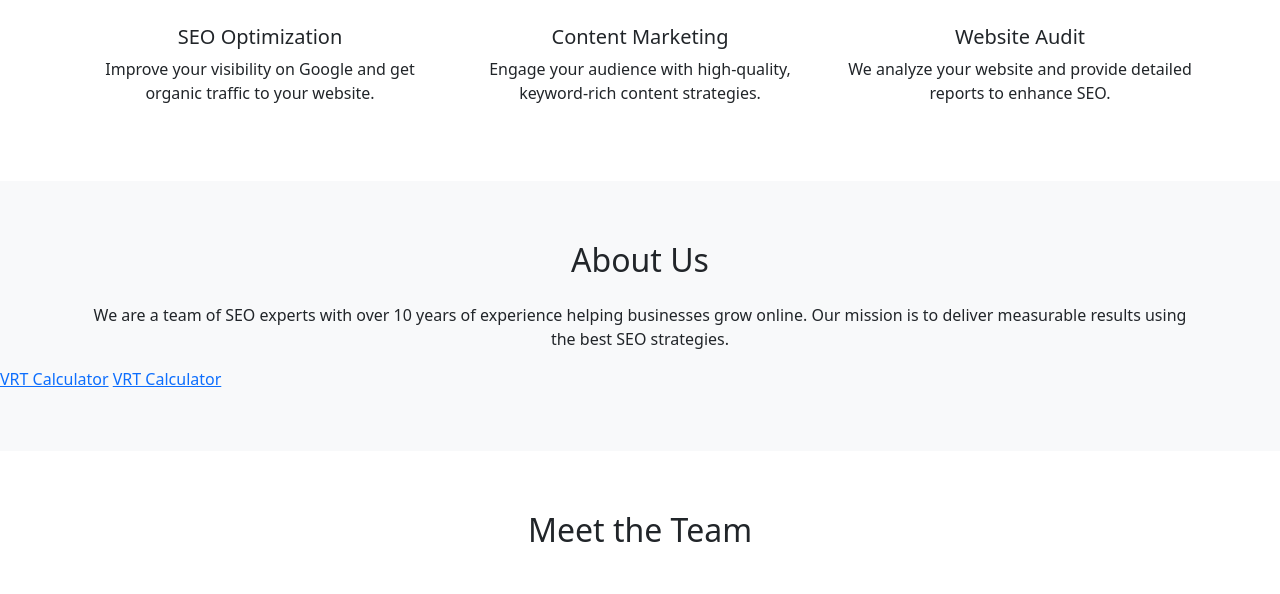
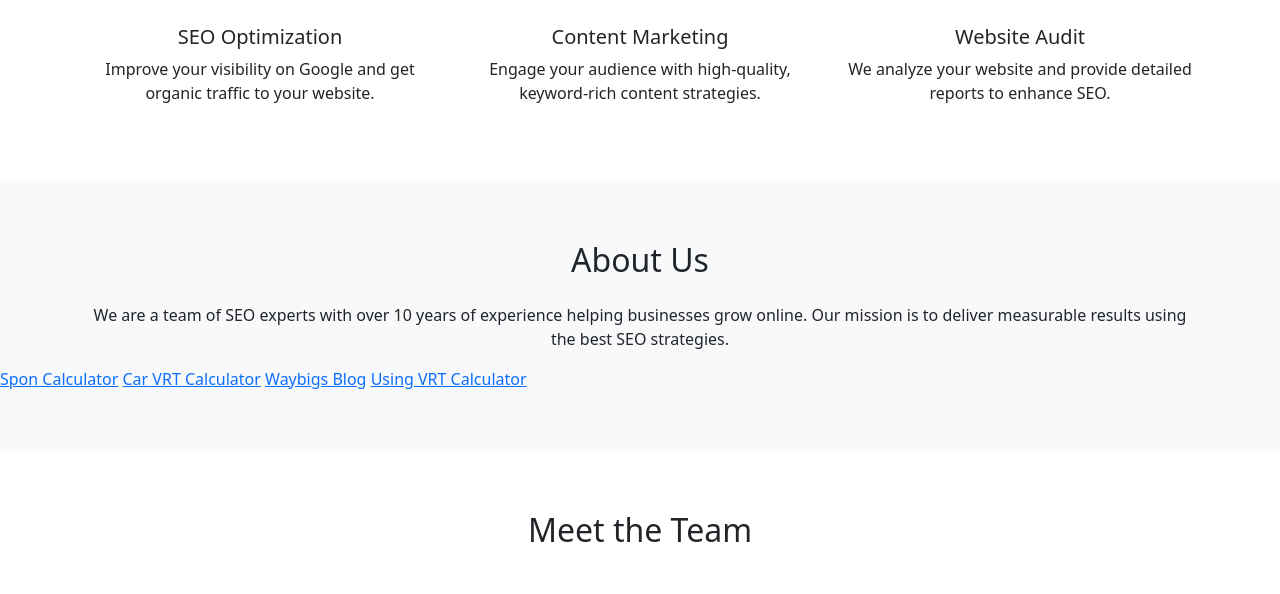
Before and after one commit to GariBlogger/bleakez.github.com, a plain HTML site: page index.html in a window 1280 px wide. Shown: the part 499-1093 px from the top of the page. Drawn offline with nearby package versions, Linux system fonts and the light colour scheme.

Commit message:
Update index.html

```diff
--- a/index.html
+++ b/index.html
@@ -82,8 +82,11 @@
       <p class="text-center">We are a team of SEO experts with over 10 years of experience helping businesses grow online. Our mission is to deliver measurable results using the best SEO strategies.</p>
     </div>
 
-<a href="https://www.facebook.com/vrtcalculator">VRT Calculator</a>
-    <a href="https://www.instagram.com/vrtcalculator/">VRT Calculator</a>
+<a href="https://www.pinterest.com/sponcalculator/">Spon Calculator</a>
+        <a href="https://www.pinterest.com/pin/1113233601647780923/">Car VRT Calculator</a>
+    <a href="https://www.quora.com/profile/Waybigs-Blog">Waybigs Blog</a>
+        <a href="https://medium.com/@WaybigsBlog/how-to-use-vrt-calculator-45f6080d2c95">Using VRT Calculator</a>
+
 
 
 
```
